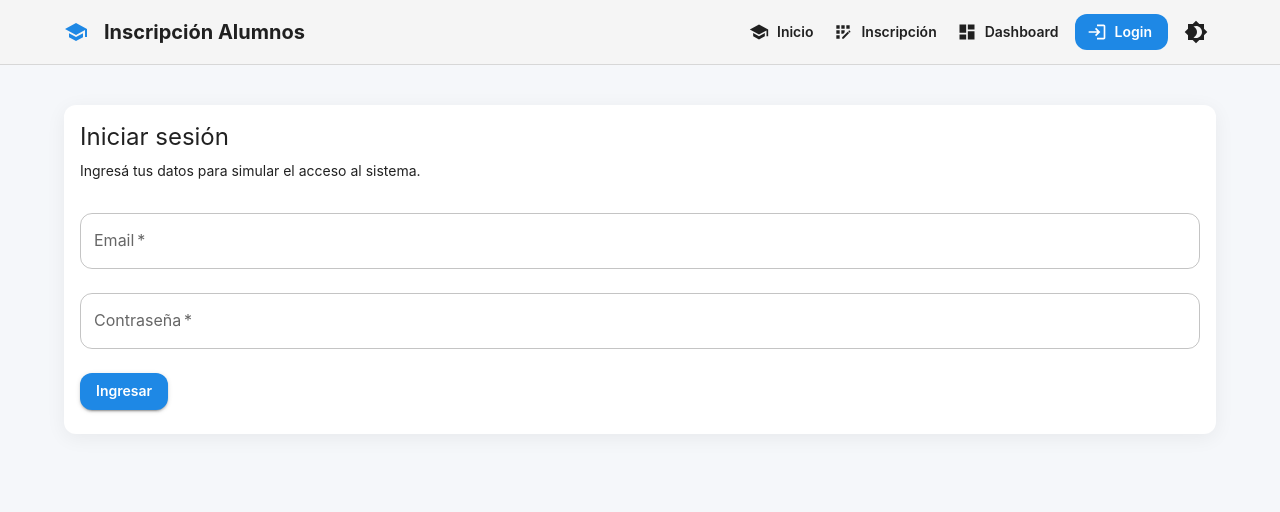
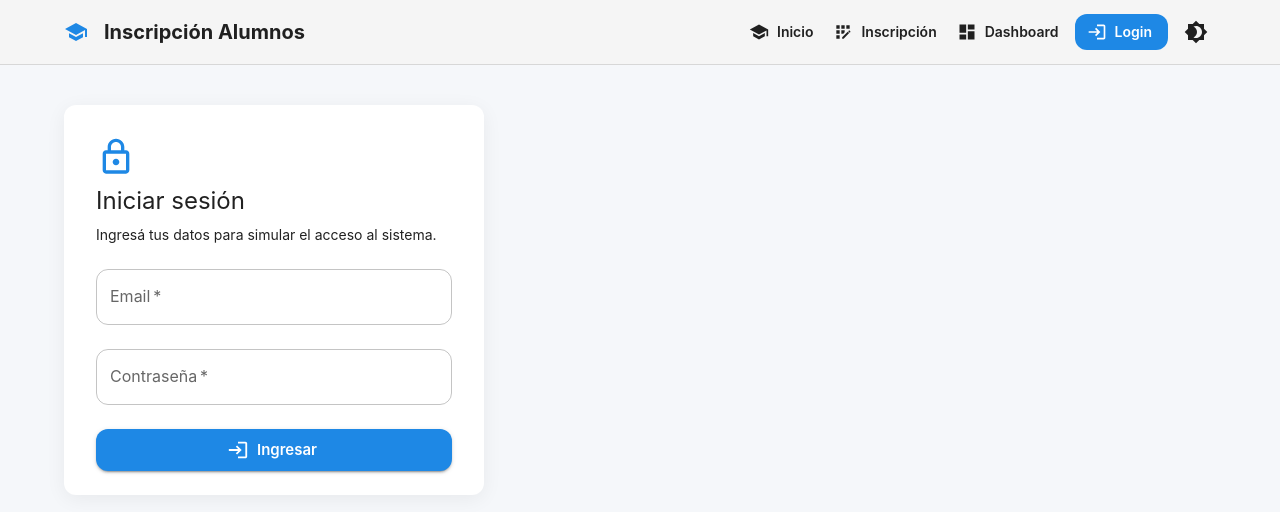
Before and after one commit to lunasolariulman-ops/proyecto-programacion, a React (Vite) app in the folder frontend/: page /login in a window 1280 px wide. Shown: the top 512 px of the page. Built offline with nearby package versions, Linux system fonts and the light colour scheme.

Commit message:
Cambio Login.jsx

```diff
--- a/frontend/src/pages/Login.jsx
+++ b/frontend/src/pages/Login.jsx
@@ -1,23 +1,17 @@
 import { useState } from 'react';
 import { useNavigate } from 'react-router-dom';
-import {
-Box,
-Button,
-Card,
-CardContent,
-TextField,
-Typography,
-} from '@mui/material';
+import { Card, CardContent, TextField, Button, Stack, Typography, Box, InputAdornment } from "@mui/material";
+import { LockOutlined, EmailOutlined, Login as LoginIcon } from "@mui/icons-material";
 import { useUsuario } from '../contexts/UsuarioContext';
 
-function Login() {
+const Login = () => {
   const navigate = useNavigate();
   const { login } = useUsuario();
   const [email, setEmail] = useState('');
   const [password, setPassword] = useState('');
-    const handleSubmit = (event) => {
-        event.preventDefault();
 
+  const handleSubmit = (e) => {
+    e.preventDefault();
     const usuarioSimulado = {
       nombre: 'Alumno Demo',
       email: email,
@@ -27,43 +21,37 @@ function Login() {
   };
 
   return (
-        <Card>
-            <CardContent>
-                <Typography variant="h5" component="h2" gutterBottom>
-                Iniciar sesión
-                </Typography>
-
-                <Typography variant="body2" sx={{ mb: 2 }}>
+    <Box display="flex" justifyContent="center" alignItems="center" minHeight="70vh">
+      <Card sx={{ width: "100%", maxWidth: 420 }}>
+        <CardContent sx={{ p: 4 }}>
+          <Stack spacing={3} component="form" onSubmit={handleSubmit}>
+            <Stack alignItems="center" spacing={1}>
+              <LockOutlined color="primary" sx={{ fontSize: 40 }} />
+              <Typography variant="h5" fontWeight={700}>Iniciar sesión</Typography>
+              <Typography variant="body2" color="text.secondary">
                 Ingresá tus datos para simular el acceso al sistema.
               </Typography>
+            </Stack>
 
-                <Box component="form" onSubmit={handleSubmit}>
             <TextField
-                        fullWidth
-                        label="Email"
-                        type="email"
-                        value={email}
-                        onChange={(e) => setEmail(e.target.value)}
-                        margin="normal"
-                        required
+              fullWidth required label="Email" type="email"
+              value={email} onChange={(e) => setEmail(e.target.value)}
+              InputProps={{ startAdornment: <InputAdornment position="start"><EmailOutlined fontSize="small" /></InputAdornment> }}
+            />
+            <TextField
+              fullWidth required label="Contraseña" type="password"
+              value={password} onChange={(e) => setPassword(e.target.value)}
+              InputProps={{ startAdornment: <InputAdornment position="start"><LockOutlined fontSize="small" /></InputAdornment> }}
             />
 
-                    <TextField
-                        fullWidth
-                        label="Contraseña"
-                        type="password"
-                        value={password}
-                        onChange={(e) => setPassword(e.target.value)}
-                        margin="normal"
-                        required
-                    />
-
-                    <Button type="submit" variant="contained" sx={{ mt: 2 }}>
+            <Button type="submit" variant="contained" size="large" startIcon={<LoginIcon />}>
               Ingresar
             </Button>
-                </Box>
+          </Stack>
         </CardContent>
       </Card>
+    </Box>
   );
-}
+};
+
 export default Login;
```
Lines whose indentation alone changed are shown as unchanged.
